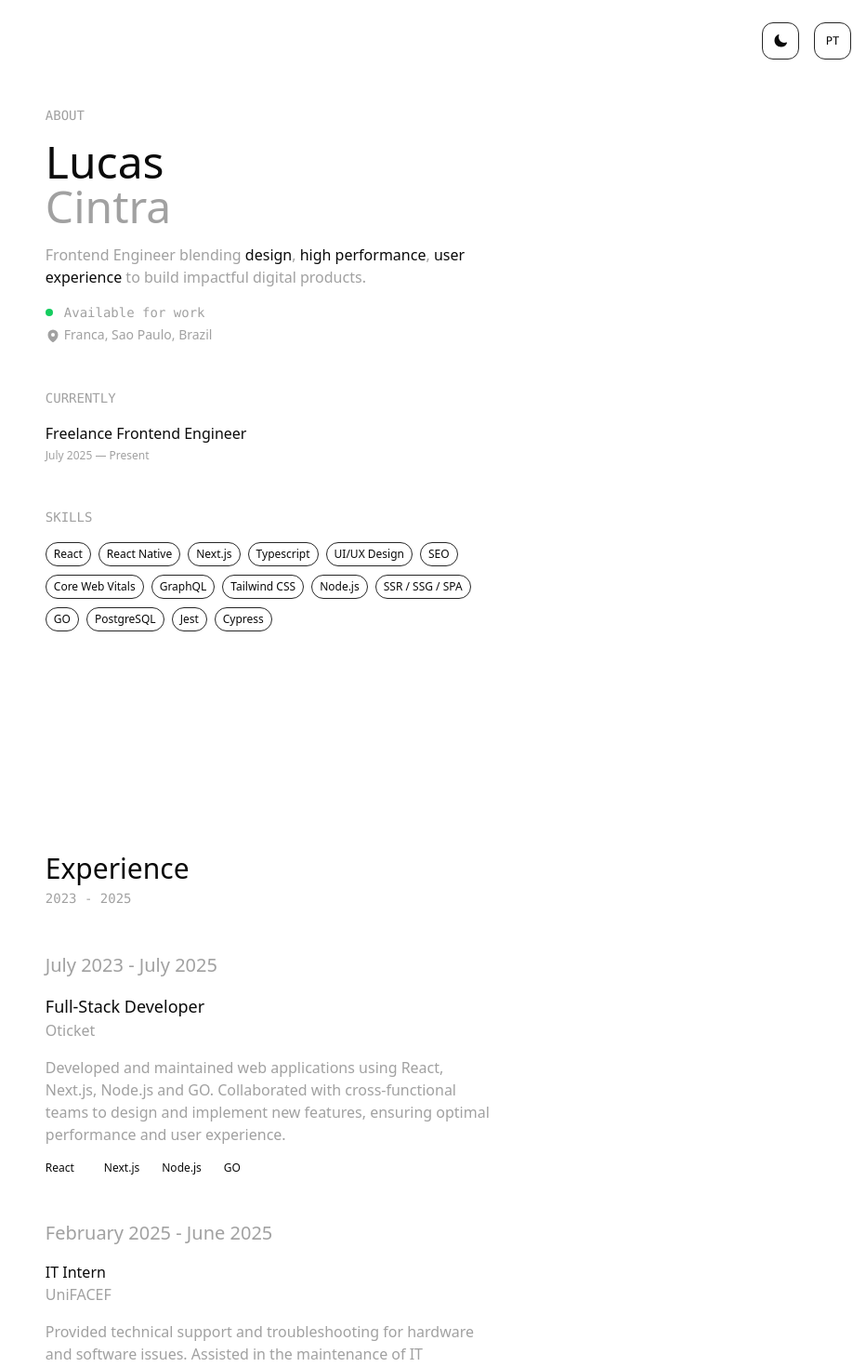
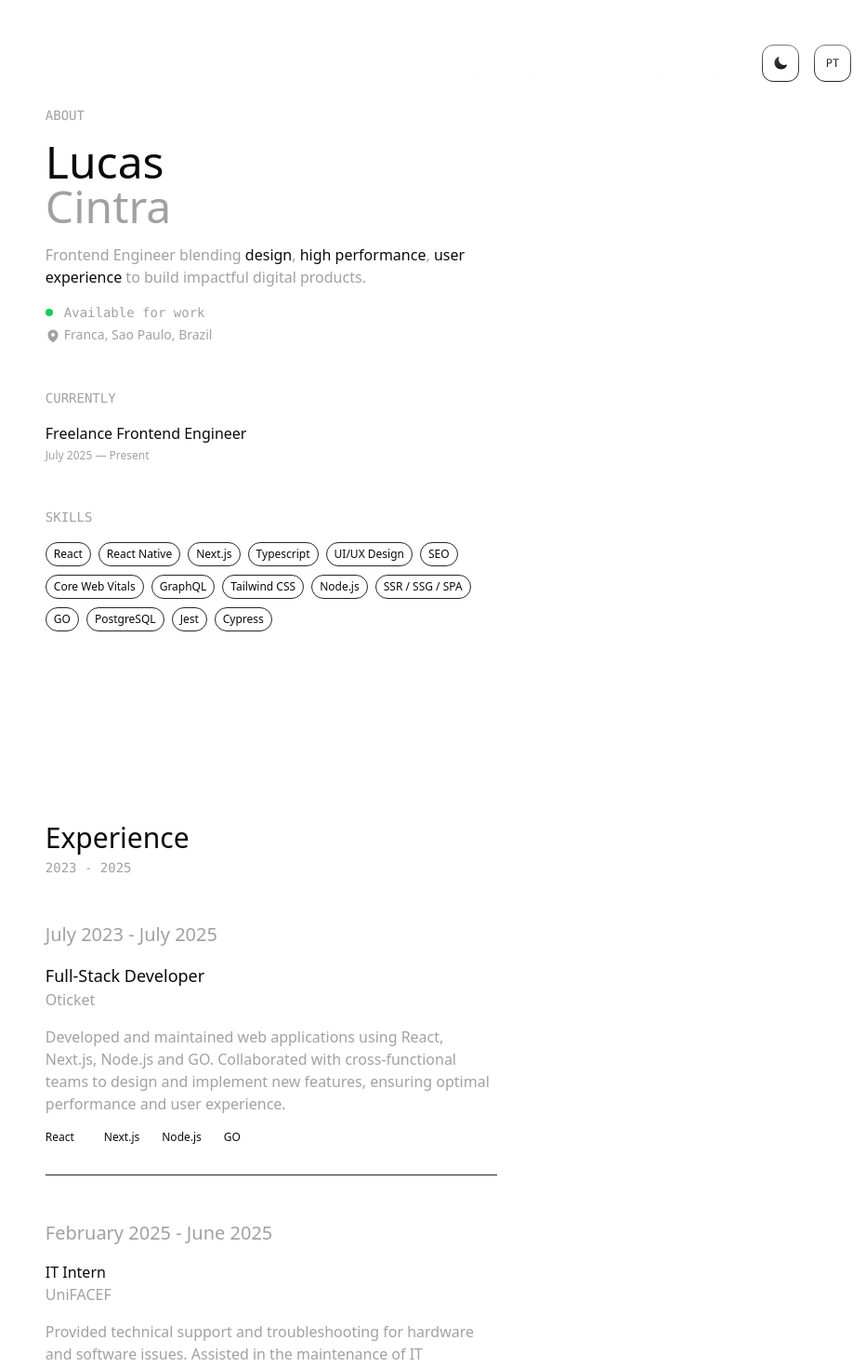
Before and after one commit to LucasCintra10/portifolio-app, a Next.js app: page / in a window 1280 px wide. Shown: the top 1470 px of the page at 93% size, without its empty margins (348-1280 px from the left). Built offline with nearby package versions, Linux system fonts and the light colour scheme.

Commit message:
update: styles changes

```diff
--- a/src/app/page.js
+++ b/src/app/page.js
@@ -51,7 +51,11 @@ export default function Home() {
 
   return (
     <div className="min-h-screen flex justify-center flex-col items-center relative bg-background text-text transition-colors duration-500">
-      <div className="absolute right-4 top-6 mb-4 flex space-x-4">
+
+      <div className="fixed top-0 left-0 right-0 h-20 bg-gradient-to-b from-background to-transparent z-10 pointer-events-none"></div>
+      <div className="fixed bottom-0 left-0 right-0 h-20 bg-gradient-to-t from-background to-transparent z-10 pointer-events-none"></div>
+
+      <div className="absolute right-4 top-12 mb-4 flex space-x-4">
         <button
           onClick={toggleTheme}
           className="w-10 h-10 text-xs font-mono border border-border rounded-xl hover:border-primary transition-all duration-300 flex items-center  justify-center cursor-pointer"
@@ -128,15 +132,13 @@ export default function Home() {
           <span className="text-secondary text-sm font-mono uppercase">{t("experiencePeriod")}</span>
         </motion.div>
 
-        <motion.div variants={itemVariants} className="w-full flex flex-col gap-4 mt-12">
+        <motion.div variants={itemVariants} className="w-full flex flex-col gap-4 mt-12 border-b border-border pb-8">
           <h3 className="text-secondary text-xl">{t("oticketPeriod")}</h3>
           <div className="flex flex-col">
             <span className="text-primary text-lg">{t("fullStackDeveloper")}</span>
             <span className="text-secondary">{t("oticketCompany")}</span>
           </div>
-          <span className="text-secondary">
-            {t("oticketDescription")}
-          </span>
+          <span className="text-secondary">{t("oticketDescription")}</span>
           <div className="text-xs flex flex-wrap gap-6">
             <span className="pr-2">React </span>
             <span>Next.js </span>
@@ -145,21 +147,18 @@ export default function Home() {
           </div>
         </motion.div>
 
-        <motion.div variants={itemVariants} className="w-full flex flex-col gap-4 mt-12">
+        <motion.div variants={itemVariants} className="w-full flex flex-col gap-4 mt-12 border-b border-border pb-8">
           <h3 className="text-secondary text-xl">{t("unifacefPeriod")}</h3>
           <div className="flex flex-col">
             <span className="text-primary">{t("itIntern")}</span>
             <span className="text-secondary">{t("unifacefCompany")}</span>
           </div>
-          <span className="text-secondary">
-            {t("unifacefDescription")}
-          </span>
+          <span className="text-secondary">{t("unifacefDescription")}</span>
           <div className="text-xs flex flex-wrap gap-6">
             <span className="pr-2">{t("technicalSupport")}</span>
             <span>{t("systemMaintenance")}</span>
           </div>
         </motion.div>
-
       </motion.div>
     </div>
   );
```
